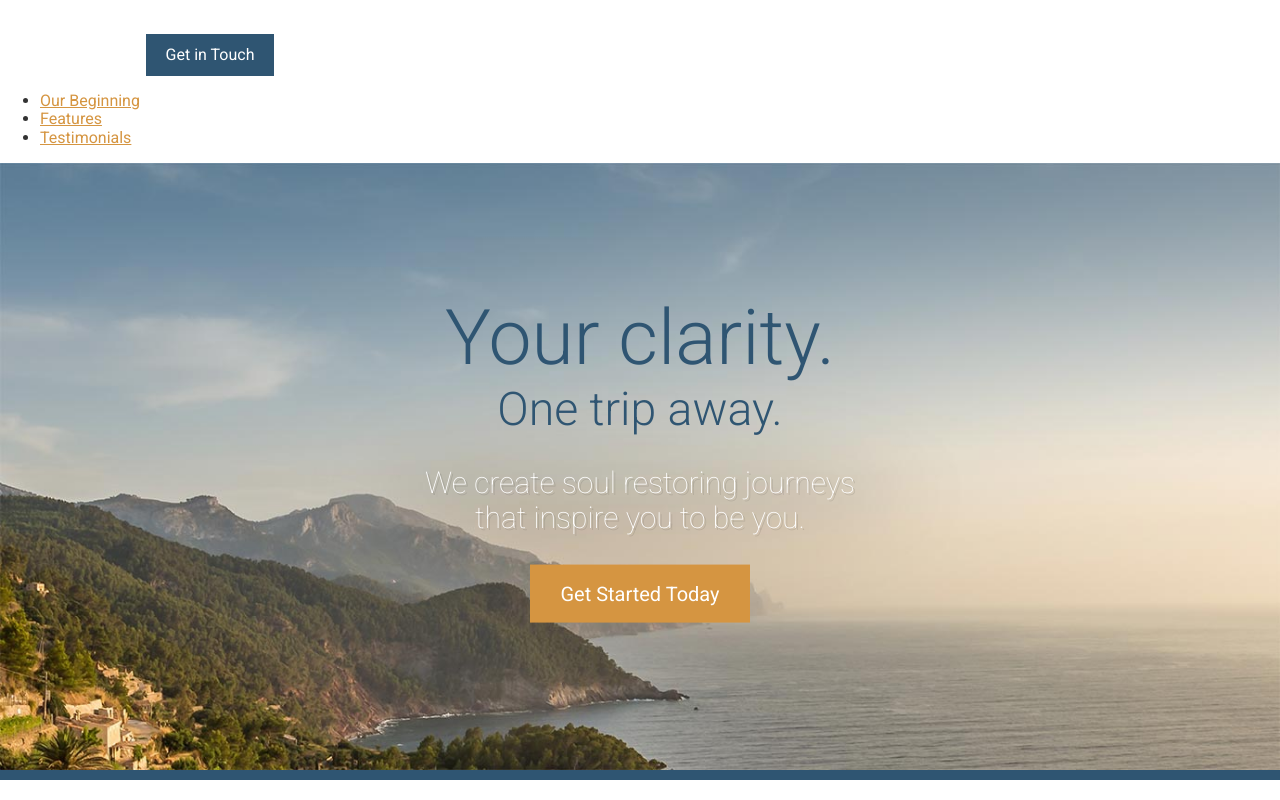
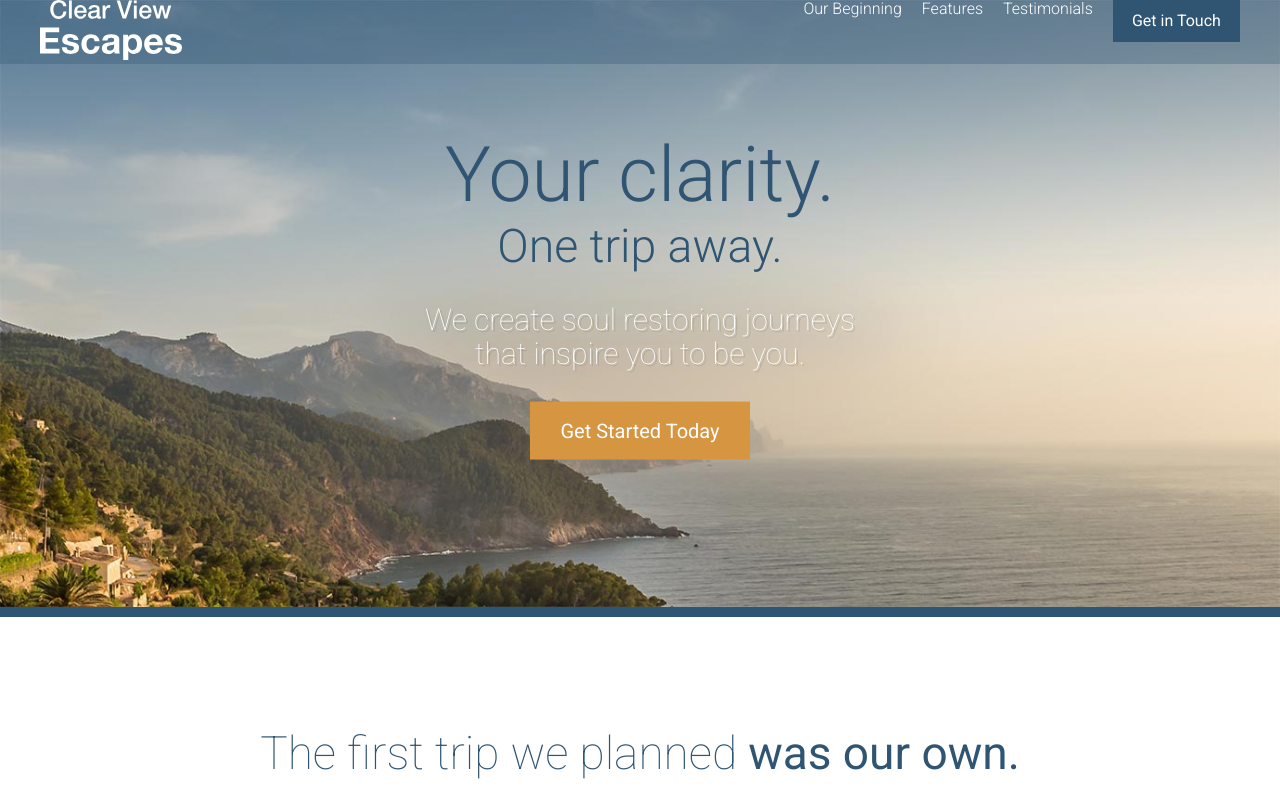
Before and after one commit to AAnderson1817/travel-prac-copy, a website: page app/index.html in a window 1280 px wide. Shown: the top 800 px of the page. Drawn offline with Linux system fonts and the light colour scheme.

Commit message:
Added hexrgba functionality and some styles

```diff
--- /dev/null
+++ b/app/assets/styles/modules/_primary-nav.css
@@ -0,0 +1,24 @@
+.primary-nav{
+
+
+  &--pull-right{
+    float:right;
+  }
+  ul{
+    margin: 0;
+    padding: 0;
+
+    @mixin clearfix
+  }
+  li{
+    list-style: none;
+    float: left;
+    padding-right:20px;
+  }
+
+  a{
+    color: #FFF;
+    font-weight:300;
+    text-decoration:none;
+  }
+}
--- /dev/null
+++ b/app/assets/styles/modules/_site-header.css
@@ -0,0 +1,15 @@
+.site-header{
+  position: absolute;
+  z-index:2;
+  background-color: rgba($mainBlue, .3);
+  width: 100%;
+
+  &__btn-container{
+    float:right;
+
+
+    @mixin atMedium{
+
+    }
+  }
+}
--- a/app/assets/styles/styles.css
+++ b/app/assets/styles/styles.css
@@ -14,3 +14,5 @@
 @import "modules/_testimonial";
 @import "modules/_sprite";
 @import "modules/_site-footer";
+@import "modules/_site-header";
+@import "modules/_primary-nav";
--- a/app/index.html
+++ b/app/index.html
@@ -12,16 +12,21 @@
 
 </head>
 <body>
-  <header>
+  <header class="site-header">
+    <div class="wrapper">
       <img src="assets/images/icons/clear-view-escapes.svg">
+      <div class="site-header__btn-container">
         <a href="#" class="btn">Get in Touch</a>
-    <nav>
+      </div>
+
+      <nav class="primary-nav primary-nav--pull-right">
         <ul>
           <li><a href="#our-beginning">Our Beginning</a></li>
           <li><a href="#features">Features</a></li>
           <li><a href="#testimonials">Testimonials</a></li>
         </ul>
       </nav>
+    </div>
   </header>
 
   <div class="large-hero">
--- a/app/temp/styles/styles.css
+++ b/app/temp/styles/styles.css
@@ -1070,3 +1070,43 @@ Instead edit gulp/templates/sprite */
     font-weight: 200;
   }
 }
+
+.site-header{
+  position: absolute;
+  z-index:2;
+  background-color: rgba(47,85,114, .3);
+  width: 100%;
+}
+
+.site-header__btn-container{
+  float:right;
+}
+
+@media (min-width: 800px) {}
+
+.primary-nav--pull-right{
+  float:right;
+}
+
+.primary-nav ul{
+  margin: 0;
+  padding: 0;
+}
+
+.primary-nav ul::after {
+  content: "";
+  clear: both;
+  display: table;
+}
+
+.primary-nav li{
+  list-style: none;
+  float: left;
+  padding-right:20px;
+}
+
+.primary-nav a{
+  color: #FFF;
+  font-weight:300;
+  text-decoration:none;
+}
--- a/gulp/tasks/styles.js
+++ b/gulp/tasks/styles.js
@@ -4,11 +4,12 @@ autoprefixer = require('autoprefixer'),
 cssvars = require('postcss-simple-vars'),
 nested = require('postcss-nested'),
 cssImport = require('postcss-import'),
-mixins = require('postcss-mixins');
+mixins = require('postcss-mixins'),
+hexrgba = require('postcss-hexrgba');
 
 gulp.task('styles', function() {
   return gulp.src('./app/assets/styles/styles.css')
-    .pipe(postcss([cssImport, mixins, cssvars, nested, autoprefixer]))
+    .pipe(postcss([cssImport, mixins, cssvars, nested, hexrgba, autoprefixer]))
     .on('error', function(errorInfo) {
       console.log(errorInfo.toString());
       this.emit('end');
--- a/package.json
+++ b/package.json
@@ -14,6 +14,7 @@
     "gulp-rename": "^1.2.2",
     "gulp-svg-sprite": "^1.3.1",
     "gulp-watch": "^4.3.5",
+    "postcss-hexrgba": "^0.2.1",
     "postcss-import": "^8.1.2",
     "postcss-mixins": "^4.0.2",
     "postcss-nested": "^1.0.0",
```
Lines whose indentation alone changed are shown as unchanged.
